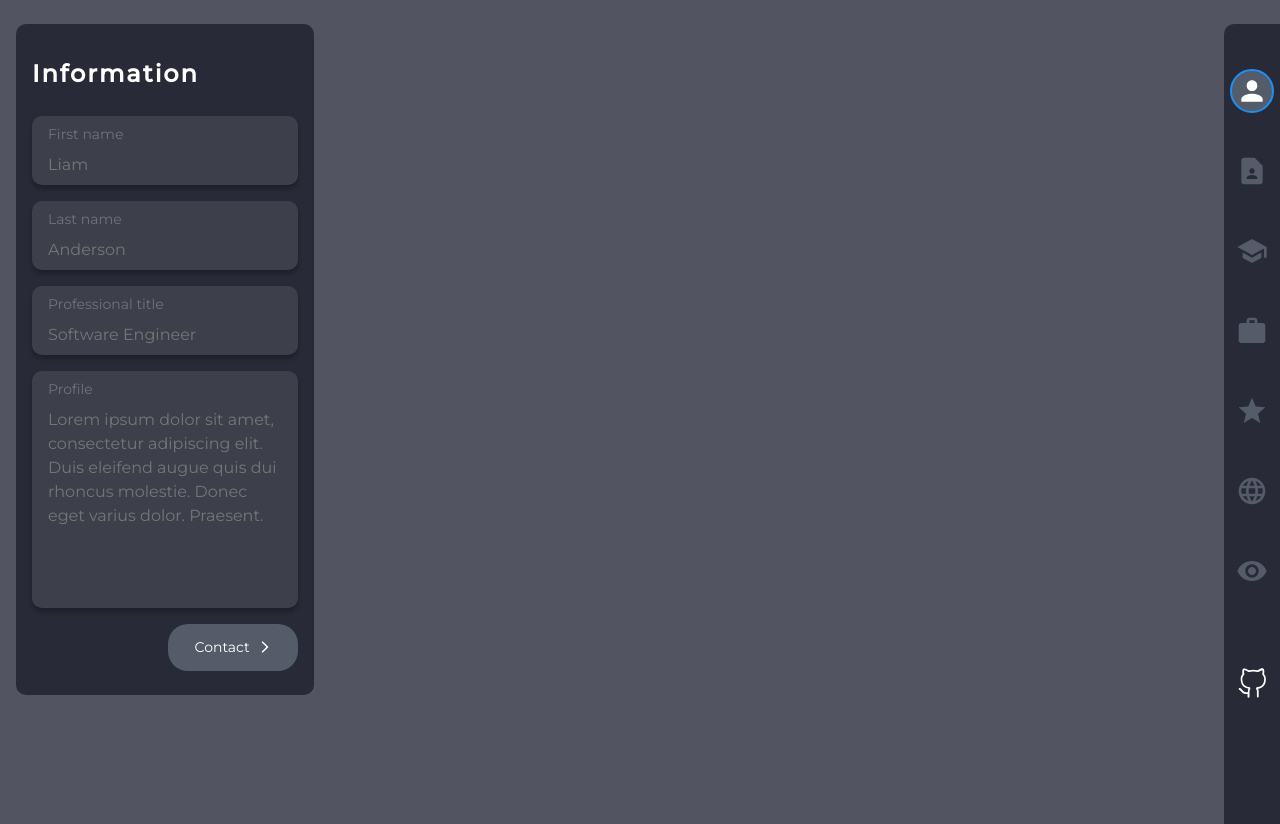
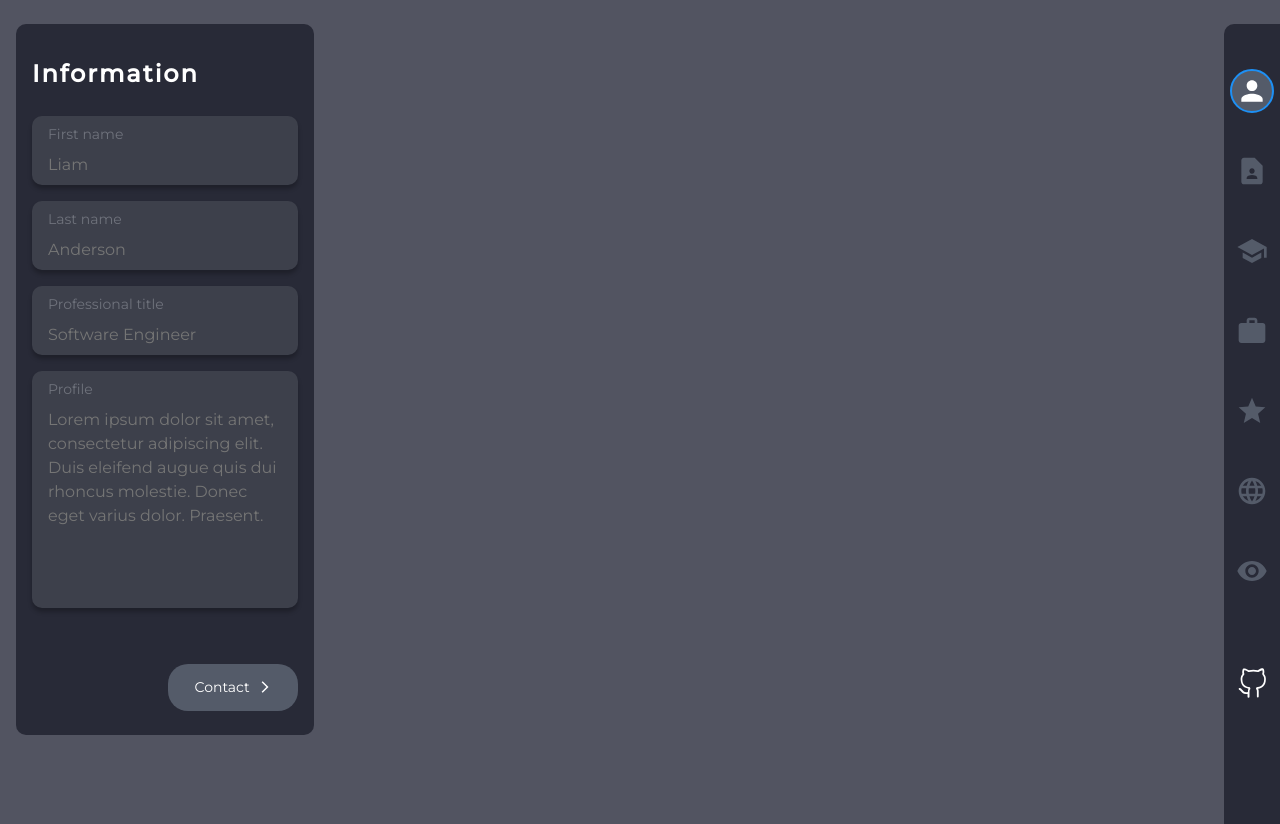
Before and after one commit to LPRegen/resume-builder, a React (Create React App) app: page / in a window 1280 px wide. Built offline with nearby package versions, Linux system fonts and the light colour scheme.

Commit message:
Refactor, add wrapperType prop to Wrapper component.

```diff
--- a/src/components/Pages/Information.jsx
+++ b/src/components/Pages/Information.jsx
@@ -44,7 +44,7 @@ export default class Information extends Component {
               handleChange={this.props.handleChange}
             />
           </Card.Label>
-          <Card.Wrapper primary>
+          <Card.Wrapper wrapperType="primary">
             <Card.Button
               primary={'true'}
               buttonType="submit"
```
